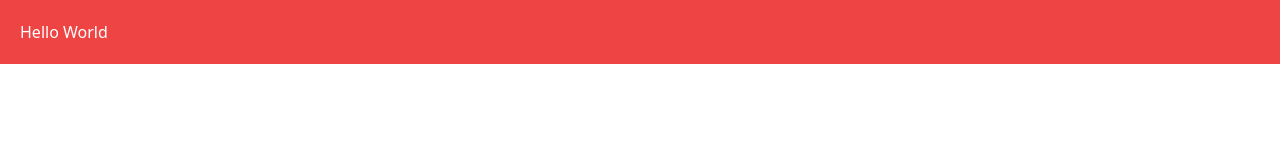
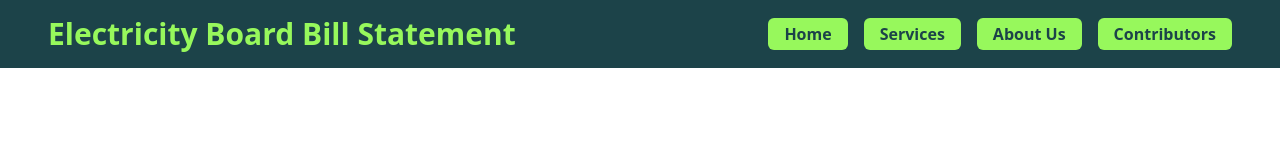
Before and after one commit to muthukumarimoorthi/eb-statement, a website built with Vite: page index.html in a window 1280 px wide. Built offline with nearby package versions, Linux system fonts and the light colour scheme.

Commit message:
feat: completed the header section

```diff
--- a/index.html
+++ b/index.html
@@ -9,6 +9,18 @@
     <link rel="stylesheet" href="./assets/main.css" />
   </head>
   <body>
-    <h1 class="bg-red-500 px-5 py-5 text-white">Hello World</h1>
+    <header class="bg-[#1C4349] px-2 py-4">
+      <nav class="flex items-center justify-between px-10">
+        <div>
+          <h2 class="text-[#97F85C] font-bold text-3xl">Electricity Board Bill Statement</h2>
+        </div>
+        <div class="flex gap-x-4">
+          <button class="bg-[#97F85C] text-[#1C4349] px-4 py-1 font-semibold rounded-md">Home</button>
+          <button class="bg-[#97F85C] text-[#1C4349] px-4 py-1 font-semibold rounded-md">Services</button>
+          <button class="bg-[#97F85C] text-[#1C4349] px-4 py-1 font-semibold rounded-md">About Us</button>
+          <button class="bg-[#97F85C] text-[#1C4349] px-4 py-1 font-semibold rounded-md">Contributors</button>
+        </div>
+      </nav>
+    </header>
   </body>
 </html>
```
